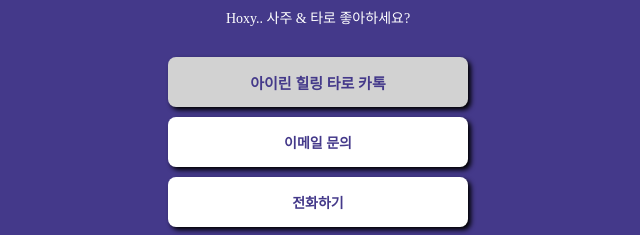
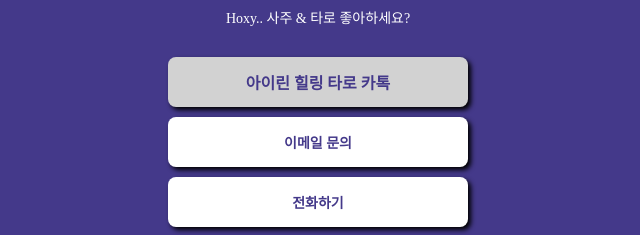
Before and after one commit to ailin2022/mom, a plain HTML site: page mom.html in a window 1280 px wide. In both pictures the pointer is over the link "아이린 힐링 타로 카톡". Shown: the part 196-431 px from the top of the page, 322-962 px from the left. Drawn offline with Linux system fonts and the light colour scheme; a web font is replaced by a local one.

Commit message:
Update mom.html

```diff
--- a/mom.html
+++ b/mom.html
@@ -80,7 +80,7 @@
         }
         .wrap > a:hover {
             background-color: #d2d2d2;
-            font-size: 15px;
+            font-size: 16px;
         }
 </style>
 </head>
```
